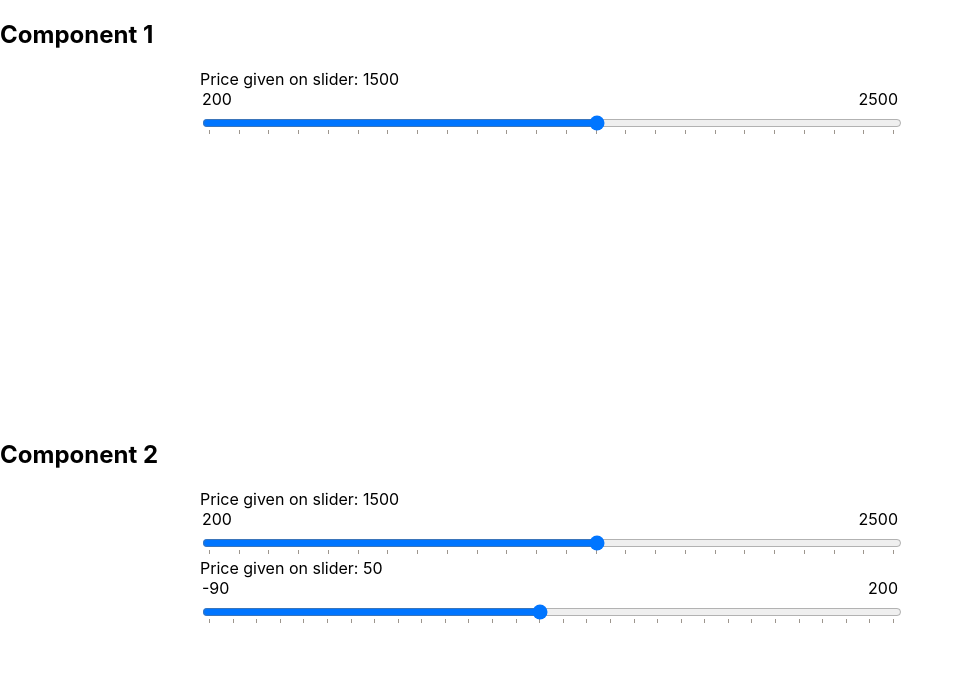
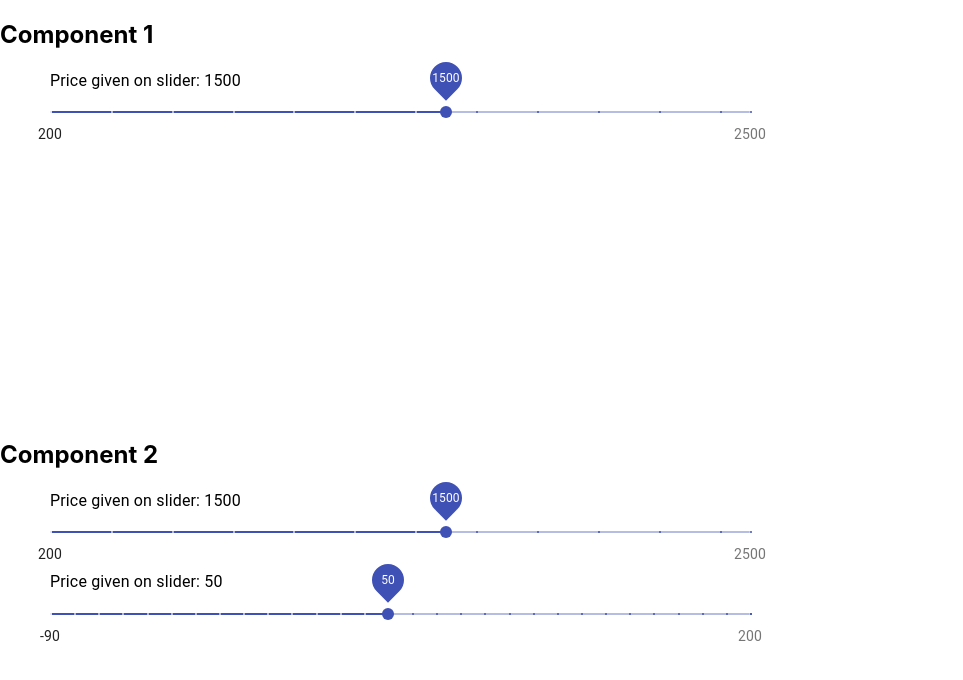
Before and after one commit to germancuello/react-echarts, a React (Create React App) app: page / in a window 1280 px wide. Shown: the top 680 px of the page, without its empty margins (0-963 px from the left). Built offline with nearby package versions, Linux system fonts and the light colour scheme.

Commit message:
Fix slider issue

```diff
--- a/package.json
+++ b/package.json
@@ -13,7 +13,8 @@
     "lodash": "^4.17.15",
     "react": "^16.12.0",
     "react-dom": "^16.12.0",
-    "react-scripts": "3.3.0"
+    "react-scripts": "3.3.0",
+    "@material-ui/core": "latest"
   },
   "scripts": {
     "start": "react-scripts start",
--- a/public/index.html
+++ b/public/index.html
@@ -10,6 +10,7 @@
       content="Web site created using create-react-app"
     />
     <link rel="apple-touch-icon" href="%PUBLIC_URL%/logo192.png" />
+    <link rel="stylesheet" href="https://fonts.googleapis.com/icon?family=Material+Icons" />
     <!--
       manifest.json provides metadata used when your web app is installed on a
       user's mobile device or desktop. See https://developers.google.com/web/fundamentals/web-app-manifest/
--- a/src/App.js
+++ b/src/App.js
@@ -8,7 +8,7 @@ import './App.css';
 const countOfYears = 11; // This should be greater 1 than real size because of including today.
 const startYear=2021;
 const priceSliderRange = [200, 2500];
-const priceSliderStep = 100;
+const priceSliderStep = 200;
 const percentSliderRange = [-90, 200];
 const percentSliderStep = 10;
 const carbonPriceToday = 200;
@@ -79,10 +79,11 @@ class App extends Component {
             value={value}
             sliderMin={priceSliderRange[0]}
             sliderMax={priceSliderRange[1]}
-            sliderStep="50"
+            sliderStep={50}
             sliderValues={priceSliderValues}
-            tickmarks="tickmarks"
-            onSliderInput={({ target: { value } }) => this.setState({ value })}
+            onSliderInput={(e, value) => {
+              this.setState({ value });
+            }}
           />
           <div className="app-chart">
             <Chart
@@ -104,19 +105,17 @@ class App extends Component {
             value={value1}
             sliderMin={priceSliderRange[0]}
             sliderMax={priceSliderRange[1]}
-            sliderStep="50"
+            sliderStep={50}
             sliderValues={priceSliderValues}
-            tickmarks="tickmarks2-0"
-            onSliderInput={({ target: { value } }) => this.setState({ value1: value })}
+            onSliderInput={(e, value) => this.setState({ value1: value })}
           />
           <Slider
             value={percent}
             sliderMin={percentSliderRange[0]}
             sliderMax={percentSliderRange[1]}
-            sliderStep="1"
+            sliderStep={1}
             sliderValues={percentSliderValues}
-            tickmarks="tickmarks2-1"
-            onSliderInput={({ target: { value } }) => this.setState({ percent: value })}
+            onSliderInput={(e, value) => this.setState({ percent: value })}
           />
           <div className="app-chart">
             <Chart2
--- a/src/components/Slider/Slider.js
+++ b/src/components/Slider/Slider.js
@@ -1,37 +1,52 @@
 import React from 'react';
+import { makeStyles } from '@material-ui/core/styles';
+import Typography from '@material-ui/core/Typography';
+import MuiSlider from '@material-ui/core/Slider';
+
+const useStyles = makeStyles(theme => ({
+  root: {
+    width: 700,
+    paddingLeft: 50,
+  },
+  margin: {
+    height: theme.spacing(3),
+  },
+}));
 
 export default function Slider({
   value,
+  sliderStep,
   sliderMin,
   sliderMax,
-  sliderStep,
   sliderValues,
-  tickmarks,
   onSliderInput,
 }) {
+  const classes = useStyles();
+
   return (
-    <div className="app-slider">
-      Price given on slider: {value}
-      <br />
-      <datalist id={tickmarks} className="app-slider-datalist">
-        {sliderValues.map((item, idx) =>
-          <div
-            key={`slider-${idx}`}
-            style={{ display: idx !== 0 && idx !== sliderValues.length - 1 ? 'none' : null }}
-          >
-            <option value={item} label={item}/>
-          </div>
-        )}
-      </datalist>
-      <input
-        type="range"
-        list={tickmarks}
+    <div className={classes.root}>
+      <Typography id="discrete-slider-always" gutterBottom>
+        Price given on slider: {value}
+      </Typography>
+      <MuiSlider
         value={value}
+        aria-labelledby="discrete-slider-always"
+        step={sliderStep}
+        marks={[
+          {
+            value: sliderMin,
+            label: sliderMin,
+          },
+          {
+            value: sliderMax,
+            label: sliderMax,
+          },
+          ...sliderValues.map(value => ({ value })),
+        ]}
+        onChange={onSliderInput}
         min={sliderMin}
         max={sliderMax}
-        step={sliderStep}
-        onInput={onSliderInput}
-        className="app-slider-input"
+        valueLabelDisplay="on"
       />
     </div>
   );
```
Also changed, not shown: 1 other file (tests, documents, lock files or other folders).
